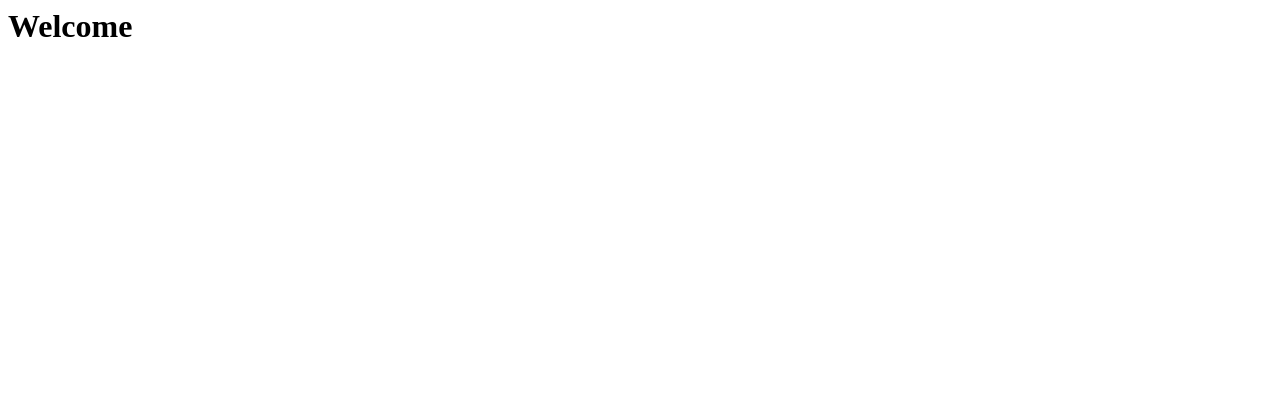
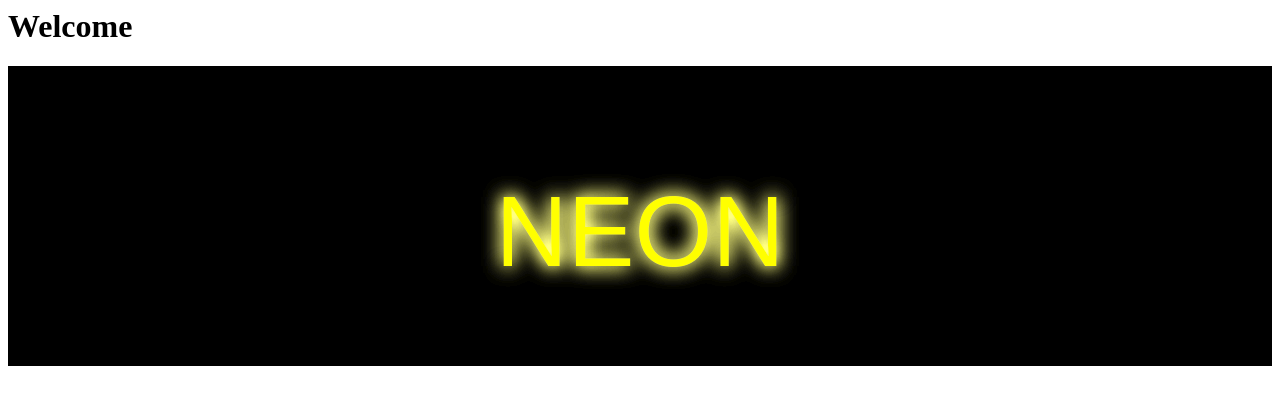
Before and after one commit to kodevz/assets, a plain HTML site: page docs/index.html in a window 1280 px wide. Drawn offline with Linux system fonts and the light colour scheme.

Commit message:
Update index.html

```diff
--- a/docs/index.html
+++ b/docs/index.html
@@ -1 +1,17 @@
 <h1>Welcome</h1>
+<svg xmlns="http://www.w3.org/2000/svg" width="100%" height="300">
+  <filter id="neon">
+    <feFlood flood-color="rgb(255,255,128)" flood-opacity="0.5" in="SourceGraphic" />
+    <feComposite operator="in" in2="SourceGraphic" />
+    <feGaussianBlur stdDeviation="10" />
+    <feComponentTransfer result="glow1">
+      <feFuncA type="linear" slope="4" intercept="0" />
+    </feComponentTransfer>
+    <feMerge>
+       <feMergeNode in="glow1" />
+       <feMergeNode in="SourceGraphic" />
+    </feMerge>
+  </filter>
+  <rect width="100%" height="100%" fill="black" />
+  <text text-anchor="middle" font-size="100" font-family="sans-serif" x="50%" y="200" fill="yellow" filter="url(#neon)">NEON</text>
+</svg>
```
